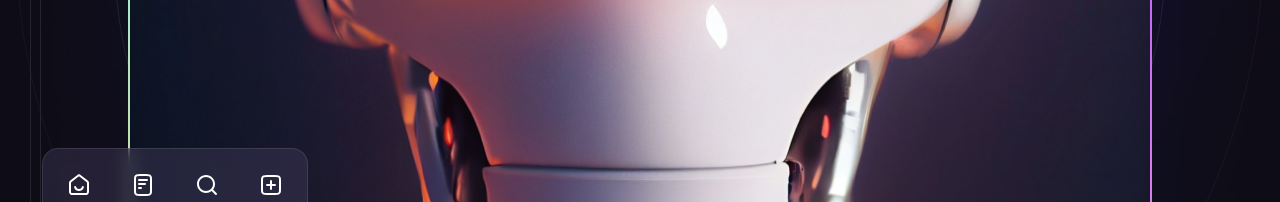
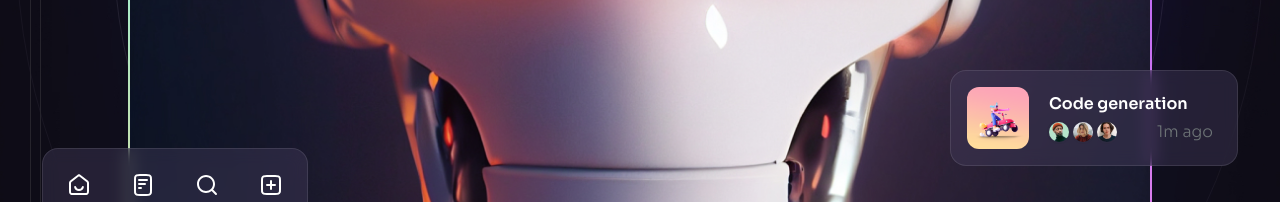
Before and after one commit to VovkEugene/landing-page-3, a React (Vite) app: page / in a window 1280 px wide. Shown: the part 750-952 px from the top of the page. Built offline with nearby package versions, Linux system fonts and the light colour scheme.

Commit message:
create Notification component

```diff
--- a/src/components/Hero.jsx
+++ b/src/components/Hero.jsx
@@ -3,6 +3,7 @@
 import Button from "./Button";
 import Section from "./Section";
 import Generating from "./Generating";
+import Notification from "./Notification";
 import { ScrollParallax } from "react-just-parallax";
 import { heroIcons } from "../constants";
 import { BackgroundCircles, Gradient } from "./design/Hero";
@@ -63,6 +64,12 @@
                     ))}
                   </ul>
                 </ScrollParallax>
+                <ScrollParallax isAbsolutelyPositioned>
+                  <Notification
+                    className="hidden absolute w-[18rem] xl:flex -right-[5.5rem] bottom-[11rem]"
+                    title="Code generation"
+                  />
+                </ScrollParallax>
               </div>
             </div>
             <Gradient />
--- /dev/null
+++ b/src/components/Notification.jsx
@@ -0,0 +1,44 @@
+import { notification1 } from "../assets";
+import { notificationImages } from "../constants";
+
+const Notification = ({ className, title }) => {
+  return (
+    <div
+      className={`${
+        className || ""
+      } p-4 pr-6 flex items-center gap-5 border border-n-1/10 rounded-2xl bg-n-9/40 backdrop-blur`}
+    >
+      <img
+        src={notification1}
+        alt="image"
+        width={62}
+        height={62}
+        className="rounded-xl"
+      />
+      <div className="flex-1">
+        <h6 className="mb-1 font-semibold text-base">{title}</h6>
+        <div className="flex justify-between items-center">
+          <ul className="-m-0.5 flex">
+            {notificationImages.map((item, index) => (
+              <li
+                key={index}
+                className="w-6 h-6 flex border-2 border-n-12 rounded-full overflow-hidden"
+              >
+                <img
+                  src={item}
+                  alt={item}
+                  className="w-full"
+                  width={20}
+                  height={20}
+                />
+              </li>
+            ))}
+          </ul>
+          <div className="body-2 text-n-13">1m ago</div>
+        </div>
+      </div>
+    </div>
+  );
+};
+
+export default Notification;
```
